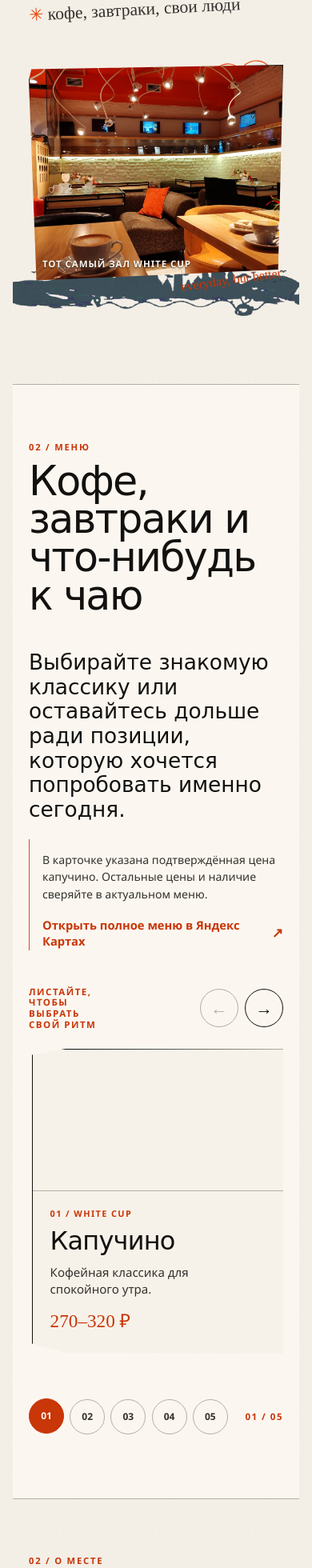
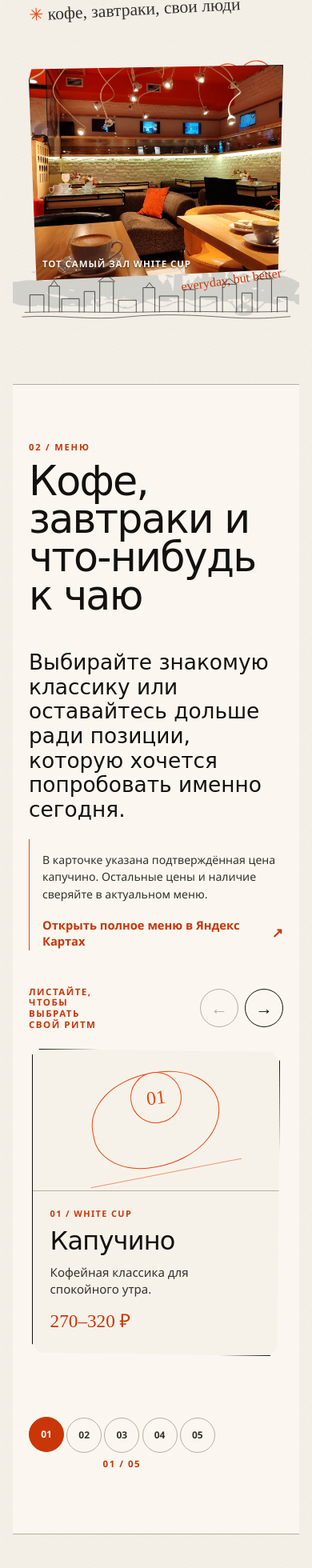
Before and after one commit to NNFall/whitecup, a React (Vite) app: page / in a window 390 px wide. Shown: the part 785-2745 px from the top of the page at 80% size. Built offline with nearby package versions, Linux system fonts and the light colour scheme.

Commit message:
fix: refine responsive carousel and browser evidence

```diff
--- a/src/sections/HeroSection.tsx
+++ b/src/sections/HeroSection.tsx
@@ -1,5 +1,3 @@
-import { useState } from 'react'
-
 import { siteData } from '../data/site'
 import { documentarySceneMedia, generatedSkyline } from '../data/media'
 import { Doodles } from '../components/Doodles'
@@ -10,7 +8,6 @@ import { SketchUnderline } from '../components/SketchUnderline'
 
 export function HeroSection() {
   const heroMedia = documentarySceneMedia.hero[0]
-  const [showSkylineFallback, setShowSkylineFallback] = useState(false)
 
   return (
     <section id="hero" className="scene hero-scene" aria-labelledby="hero-title" data-scene="hero">
@@ -57,12 +54,10 @@ export function HeroSection() {
             aria-hidden="true"
             onError={(event) => {
               event.currentTarget.hidden = true
-              setShowSkylineFallback(true)
             }}
           />
           <SamaraSkyline
             className="hero-scene__skyline hero-scene__skyline-fallback"
-            fallbackVisible={showSkylineFallback}
           />
           <p className="hero-scene__stamp" aria-hidden="true">everyday, but better</p>
         </Reveal>
--- a/src/styles/global.css
+++ b/src/styles/global.css
@@ -649,7 +649,9 @@ h2 {
 .hero-scene__skyline-image {
   z-index: 0;
   height: auto;
-  opacity: 0.76;
+  /* The generated asset is a dark ink wash; keep it as a quiet paper-layer
+     so the documentary interior remains the hero focal point. */
+  opacity: 0.14;
   pointer-events: none;
   object-fit: contain;
   mix-blend-mode: multiply;
@@ -657,6 +659,10 @@ h2 {
 
 .hero-scene__skyline-fallback[data-fallback-visible='false'] {
   display: none;
+}
+
+.hero-scene__skyline-fallback {
+  z-index: 1;
 }
 
 .samara-skyline path {
@@ -1009,12 +1015,37 @@ h2 {
   }
 
   .menu-carousel__track {
-    grid-auto-columns: 86%;
+    /* Keep each snap card within the viewport; percentage tracks resolve
+       against the max-content track and can otherwise balloon on mobile. */
+    grid-auto-columns: minmax(16.25rem, calc(100vw - 5rem));
     gap: 0.8rem;
   }
 
   .menu-card article {
     min-height: 24rem;
+  }
+
+  .menu-carousel__dots {
+    flex-wrap: nowrap;
+    gap: 0.2rem;
+  }
+
+  .menu-carousel__viewport {
+    scrollbar-width: none;
+  }
+
+  .menu-carousel__viewport::-webkit-scrollbar {
+    display: none;
+  }
+
+  .menu-carousel__footer {
+    display: grid;
+    justify-items: center;
+    gap: 0.45rem;
+  }
+
+  .menu-carousel__position {
+    white-space: nowrap;
   }
 
   .menu-card__art {
```
Also changed, not shown: 7 other files (tests, documents, lock files or other folders).
